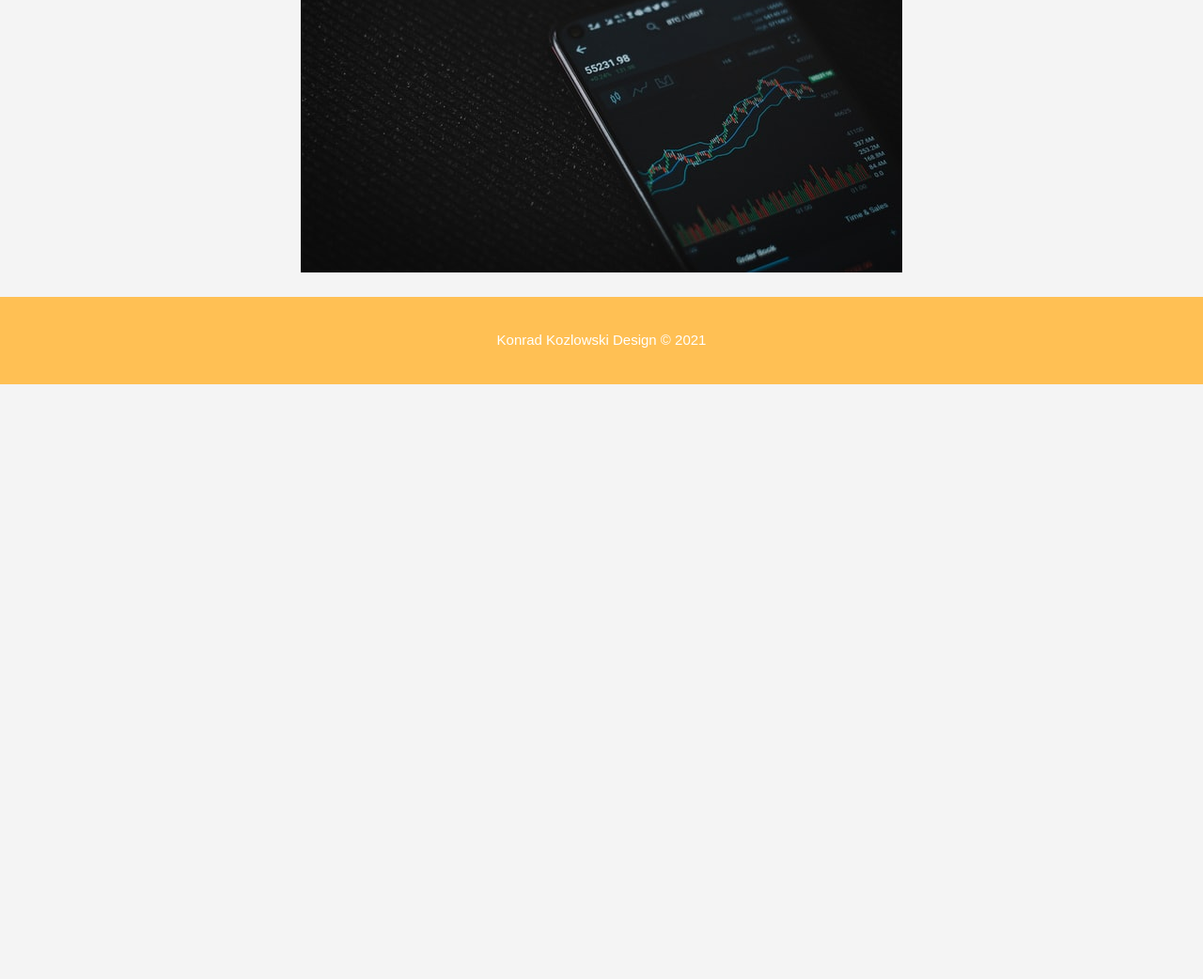
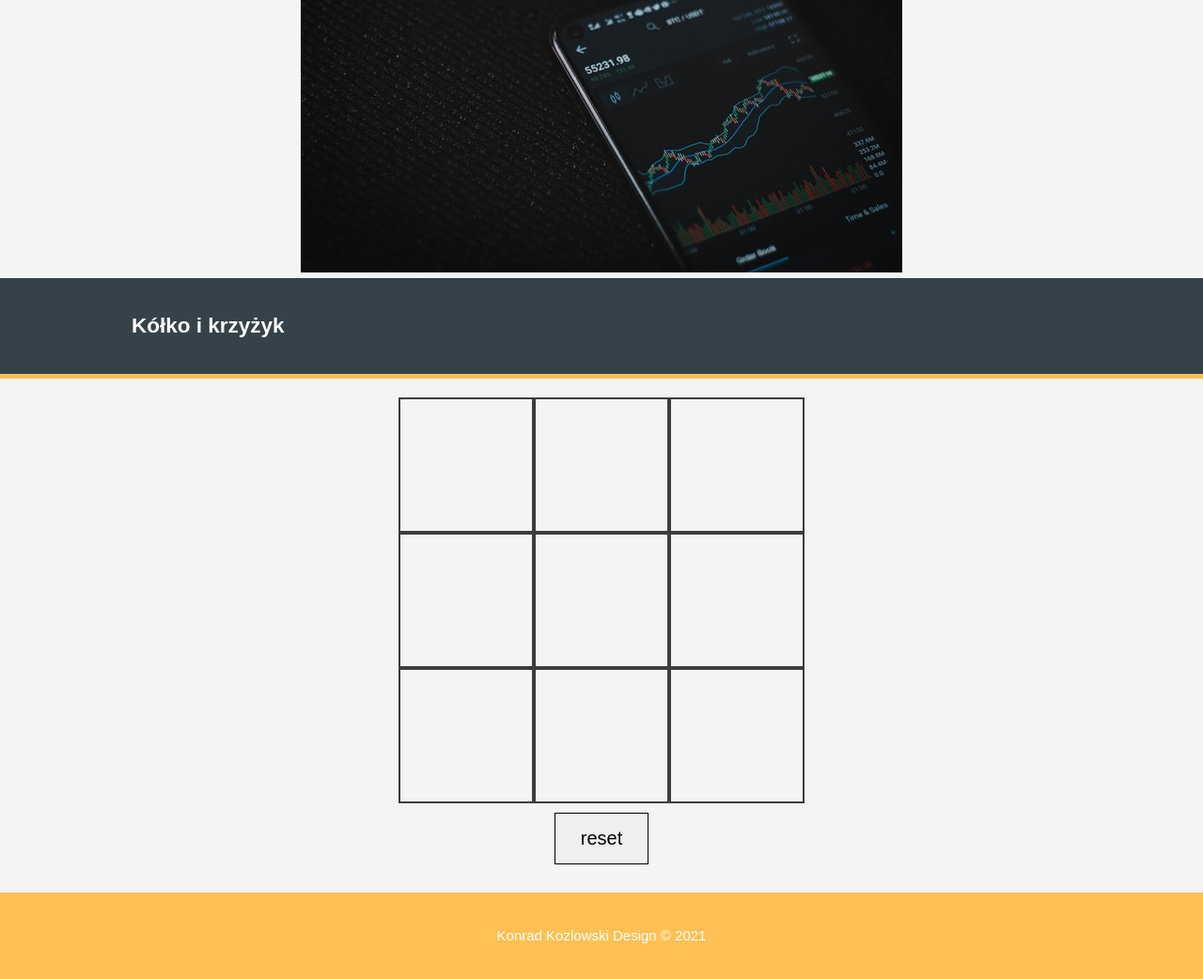
Before and after one commit to k0ziako/k0ziako.github.io, a plain HTML site: page index.html in a window 1280 px wide. Shown: the part 2059-3101 px from the top of the page at 94% size. Before the commit the page ends 2468 px from the top, so only its background shows below. Drawn offline with Linux system fonts and the light colour scheme.

Commit message:
Add files via upload

```diff
--- a/css/style.css
+++ b/css/style.css
@@ -170,6 +170,54 @@ article#main-col{
   width:65%;
 }
 
+/* TicTacToe */
+.content {
+  background-color: #ddd;
+  padding: 10px;
+  height: 300px;
+  text-align: center;
+}
+
+.flex-container {
+  display: flex;
+  justify-content: center;
+  align-items: center;
+  margin-top: 10px;
+}
+
+.flex-column {
+  height: 100%;
+  width: 100%;
+  flex-direction: column;
+}
+
+.flex-wrap {
+  flex-wrap: wrap;
+  height: 432px;
+  width: 432px;
+}
+
+
+.square {
+  border: 2px solid rgba(0, 0, 0, .75);
+  height: 140px;
+  width: 140px;
+  font-size: 80px;
+  display: flex;
+  align-items: center;
+  justify-content: center;
+}
+
+
+#reset-button {
+  text-align: center;
+  font-size: 20px;
+  border: 1px solid black;
+  height: 55px;
+  width: 100px;
+  margin: 10px;
+}
+
 /* Media Queries */
 @media(max-width: 768px){
   header #branding,
--- a/index.html
+++ b/index.html
@@ -7,6 +7,7 @@
   	<meta name="author" content="Konrad Kozlowski">
     <title>Konrad Kozlowski site | Witaj</title>
     <link type="text/css" rel="stylesheet" href="./css/style.css">
+    <script defer src="./js/tictactoe.js"></script>
   </head>
   <body>
     <header>
@@ -102,6 +103,28 @@
       </div>
     </section>
 
+    <section class="newsletter">
+      <div class="container">
+        <h1>Kółko i krzyżyk</h1>
+      </div>
+    </section>
+
+    <div class="flex-container flex-column">
+      <div class="flex-container flex-wrap" id="board">
+        <div class="square"></div>
+        <div class="square"></div>
+        <div class="square"></div>
+        <div class="square"></div>
+        <div class="square"></div>
+        <div class="square"></div>
+        <div class="square"></div>
+        <div class="square"></div>
+        <div class="square"></div>
+      </div>
+
+      <button id="reset-button" href="tictactoe.html">reset</button>
+    </div>
+
     <footer>
       <p>Konrad Kozlowski Design &copy; 2021</p>
     </footer>
--- /dev/null
+++ b/js/tictactoe.js
@@ -0,0 +1,65 @@
+const winningCombos = [
+    [0, 1, 2],
+    [3, 4, 5],
+    [6, 7, 8],
+    [0, 3, 6],
+    [1, 4, 7],
+    [2, 5, 8],
+    [0, 4, 8],
+    [2, 4, 6]
+    ];
+
+
+
+let board;
+let turn = 'O';
+let win;
+
+
+
+const squares = Array.from(document.querySelectorAll('#board div'));
+
+
+document.getElementById('board').addEventListener('click', handleTurn);
+const messages = document.querySelector('h2');
+document.getElementById('reset-button').addEventListener('click', init);
+
+
+
+
+function getWinner() {
+    let winner = null;
+    winningCombos.forEach(function(combo, index) {
+        if (board[combo[0]] && board[combo[0]] === board[combo[1]] && board[combo[0]] === board[combo[2]]) winner = board[combo[0]];
+        });
+        return winner ? winner : board.includes('') ? null : 'T';
+};
+
+function handleTurn() {
+    let idx = squares.findIndex(function(square) {
+        return square === event.target;
+    });
+    board[idx] = turn;
+    turn = turn === 'O' ? 'X' : 'O';
+    win = getWinner();
+    render();
+};
+
+function init() {
+    board = [
+    '', '', '',
+    '', '', '',
+    '', '', ''
+    ];
+    render();
+};
+
+function render() {
+    board.forEach(function(mark, index) {
+
+    squares[index].textContent = mark;
+    });
+    messages.textContent = win === 'T' ? `Remis!` : win ? `${win} wygrywa gre!` : `Teraz kolej ${turn}!`;
+    };
+
+init();
```
